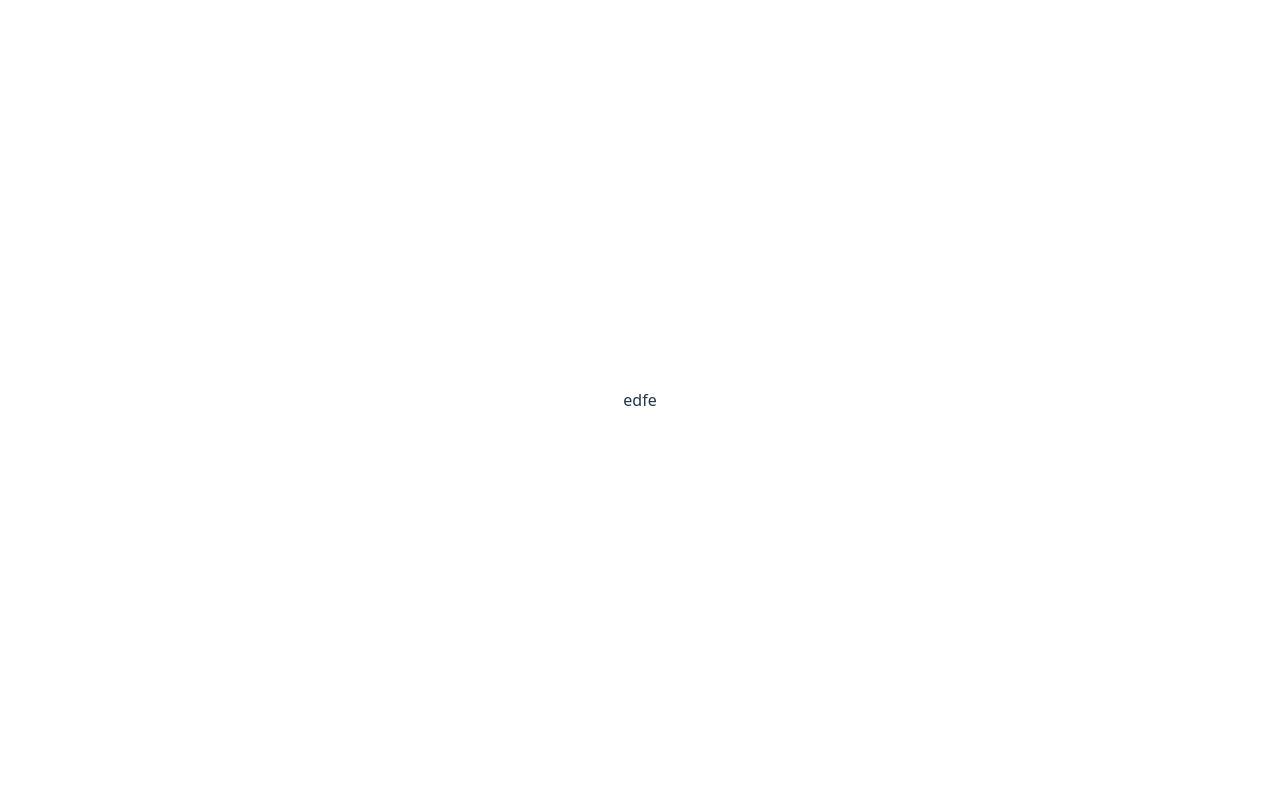
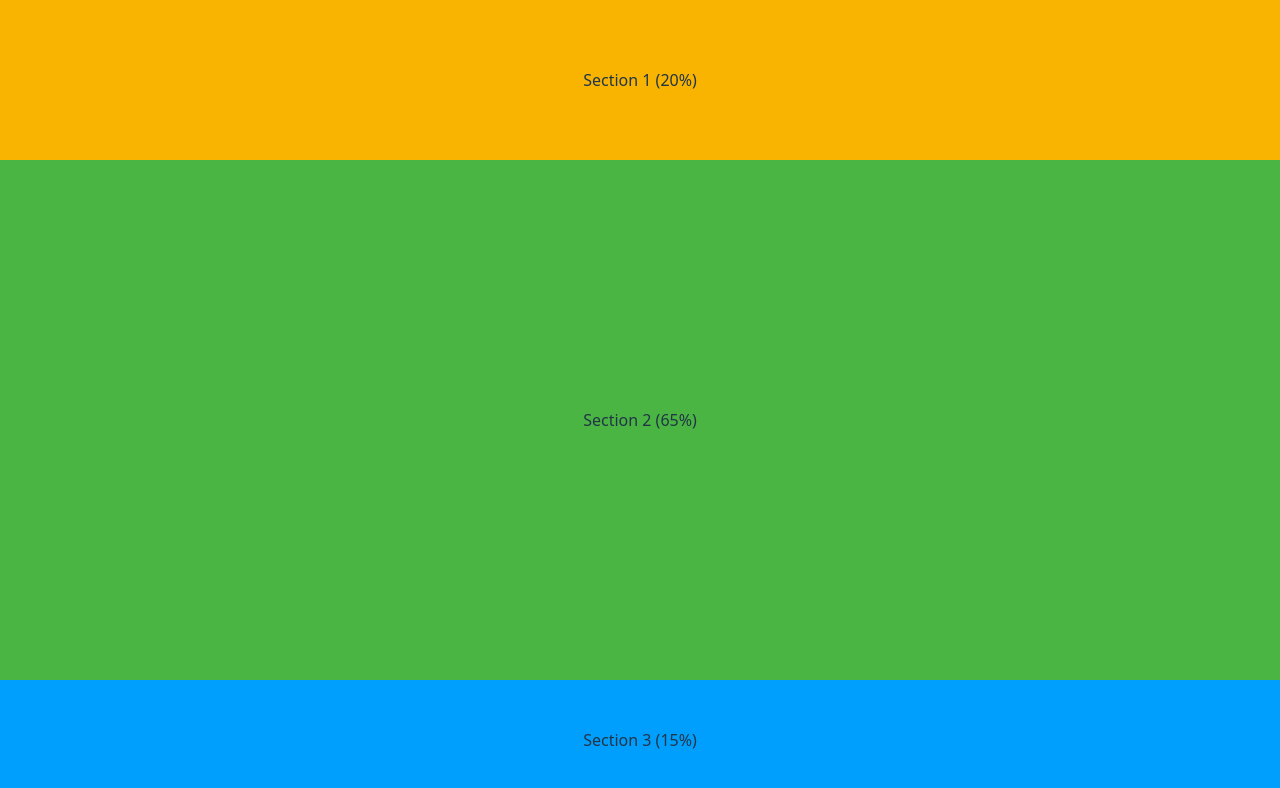
Before and after one commit to harshbarai2516/enoskill, a React (Vite) app: page / in a window 1280 px wide. Shown: the top 788 px of the page. Built offline with nearby package versions, Linux system fonts and the light colour scheme.

Commit message:
Describe your change

```diff
--- a/src/App.css
+++ b/src/App.css
@@ -1,3 +1,31 @@
+.section-container {
+  width: 100vw;
+  height: 100vh;
+  display: flex;
+  flex-direction: column;
+}
+
+.section-1 {
+  flex: 0 0 20%;
+  background: #f8b400;
+  display: flex;
+  align-items: center;
+  justify-content: center;
+}
+.section-2 {
+  flex: 0 0 65%;
+  background: #4bb543;
+  display: flex;
+  align-items: center;
+  justify-content: center;
+}
+.section-3 {
+  flex: 0 0 15%;
+  background: #009ffd;
+  display: flex;
+  align-items: center;
+  justify-content: center;
+}
 #root {
   width: 100vw;
   height: 100vh;
--- a/src/App.jsx
+++ b/src/App.jsx
@@ -6,8 +6,11 @@ import './App.css'
 function App() {
   return (
     <div className="fixed-white-screen">
-      {/* Fixed white screen, no scroll, centered content */}
-      <p>edfe</p>
+      <div className="section-container">
+        <div className="section-1">Section 1 (20%)</div>
+        <div className="section-2">Section 2 (65%)</div>
+        <div className="section-3">Section 3 (15%)</div>
+      </div>
     </div>
   );
 }
```
